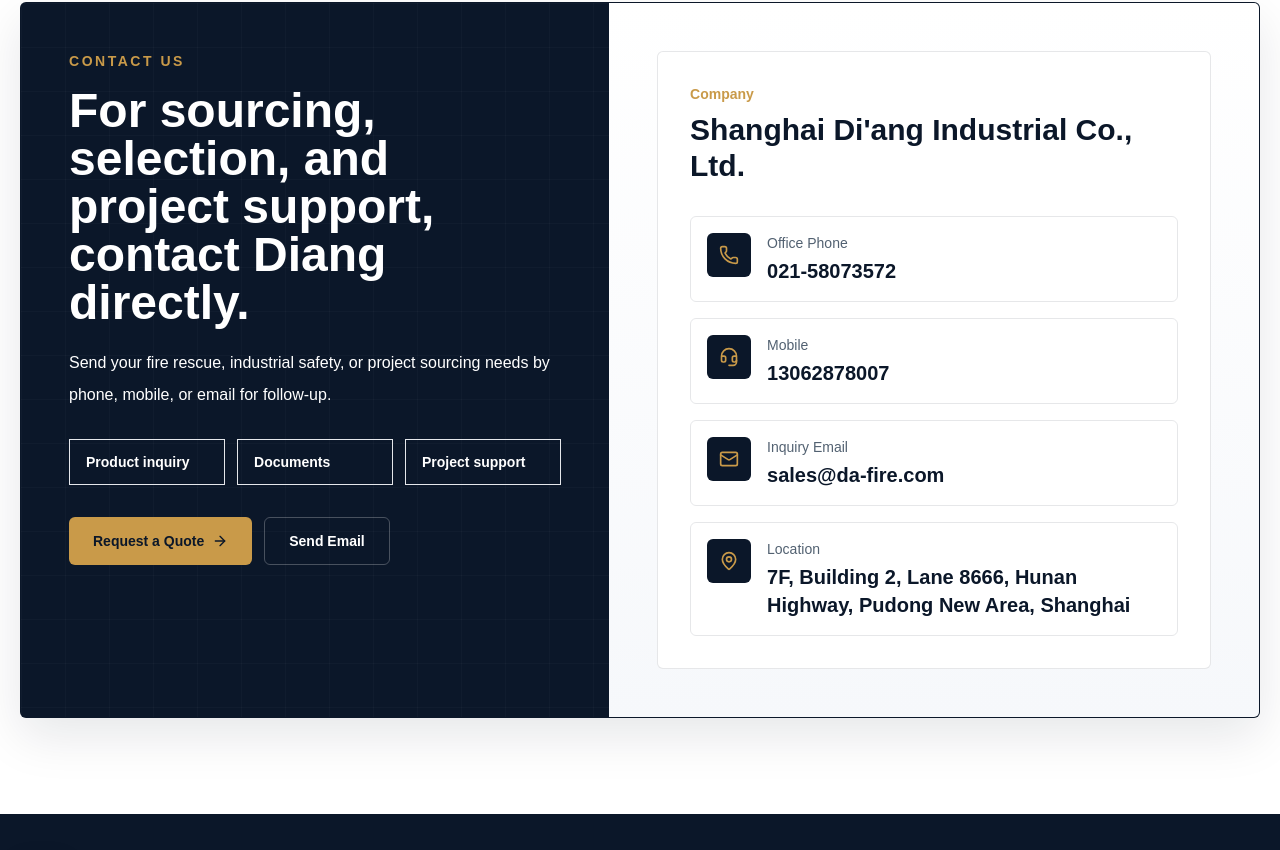
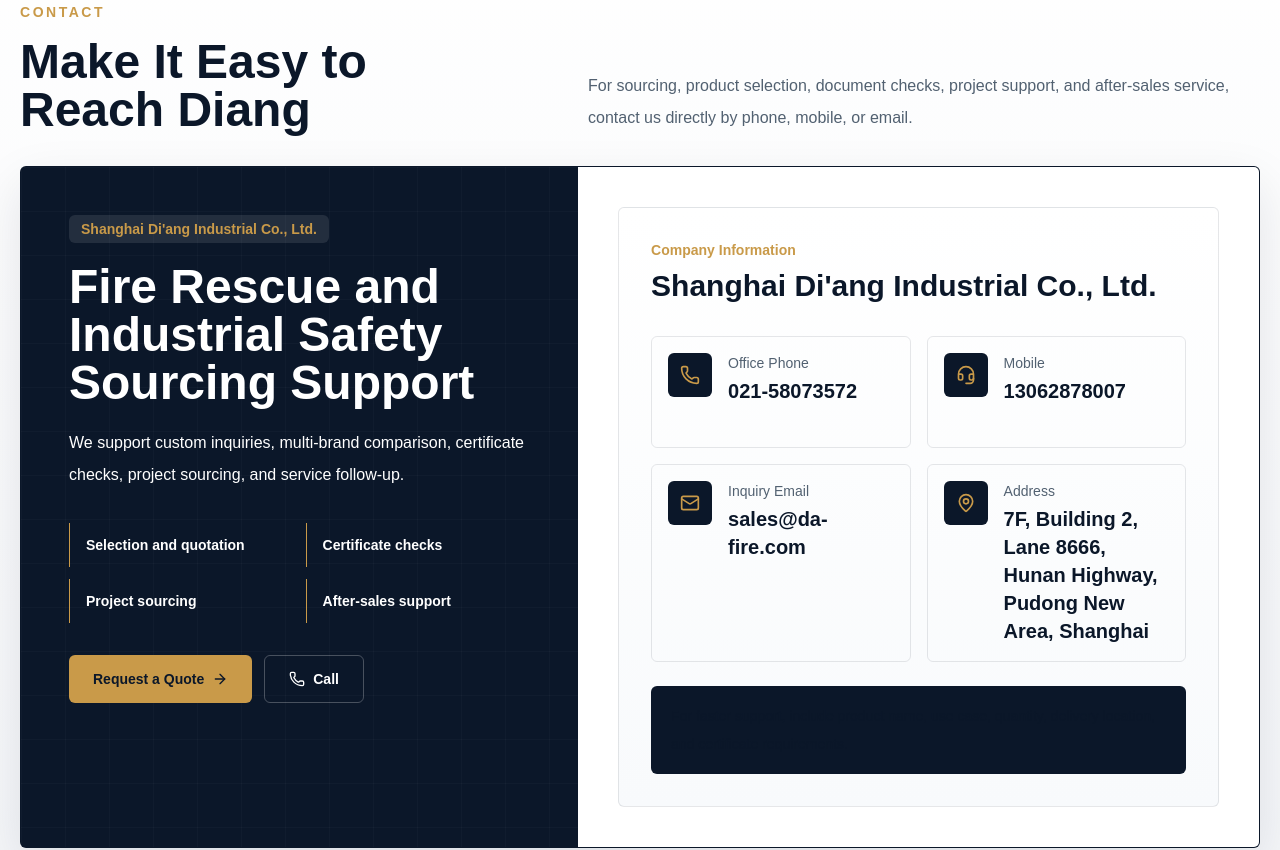
Before and after one commit to alexholland0726-create/diang-fire-platform, a Next.js app: page /en in a window 1280 px wide. Shown: the part 8063-8913 px from the top of the page. Built offline with nearby package versions, Linux system fonts and the light colour scheme.

Commit message:
Improve homepage contact section

```diff
--- a/app/[locale]/page.tsx
+++ b/app/[locale]/page.tsx
@@ -701,26 +701,46 @@
         </div>
       </section>
 
-      <section id="contact" className="bg-white px-5 py-16 md:py-24">
-        <div className="mx-auto max-w-7xl overflow-hidden rounded-md border border-ink/10 bg-ink shadow-soft">
-          <div className="grid lg:grid-cols-[0.95fr_1.05fr]">
-            <div className="relative p-7 text-white md:p-10 lg:p-12">
+      <section id="contact" className="bg-[linear-gradient(180deg,#FFFFFF_0%,#F3F5F8_100%)] px-5 py-16 md:py-24">
+        <div className="mx-auto max-w-7xl">
+          <div className="mb-8 grid gap-5 lg:grid-cols-[0.8fr_1.2fr] lg:items-end">
+            <div>
+              <div className="text-sm font-semibold uppercase tracking-[0.18em] text-gold">
+                {isZh ? "联系我们" : "Contact"}
+              </div>
+              <h2 className="mt-4 text-3xl font-semibold leading-tight text-ink md:text-5xl">
+                {isZh ? "把联系方式放在客户最容易找到的位置" : "Make It Easy to Reach Diang"}
+              </h2>
+            </div>
+            <p className="max-w-2xl leading-8 text-steel lg:justify-self-end">
+              {isZh
+                ? "采购咨询、产品选型、资料确认、项目配套和售后服务，都可以通过电话、手机或邮箱直接联系。"
+                : "For sourcing, product selection, document checks, project support, and after-sales service, contact us directly by phone, mobile, or email."}
+            </p>
+          </div>
+
+          <div className="overflow-hidden rounded-md border border-ink/10 bg-ink shadow-soft">
+            <div className="grid lg:grid-cols-[0.9fr_1.1fr]">
+              <div className="relative p-7 text-white md:p-10 lg:p-12">
               <div className="industrial-grid absolute inset-0 opacity-45" />
               <div className="relative">
-                <div className="text-sm font-semibold uppercase tracking-[0.18em] text-gold">
-                  {isZh ? "联系我们" : "Contact Us"}
+                <div className="inline-flex rounded-md bg-white/10 px-3 py-1 text-sm font-semibold text-gold">
+                  {isZh ? "上海帝昂实业有限公司" : "Shanghai Di'ang Industrial Co., Ltd."}
                 </div>
-                <h2 className="mt-4 text-3xl font-semibold leading-tight md:text-5xl">
-                  {isZh ? "采购咨询、产品选型、项目配套，欢迎直接联系帝昂。" : "For sourcing, selection, and project support, contact Diang directly."}
-                </h2>
+                <h3 className="mt-5 text-3xl font-semibold leading-tight md:text-5xl">
+                  {isZh ? "消防救援装备与工业安全产品采购咨询" : "Fire Rescue and Industrial Safety Sourcing Support"}
+                </h3>
                 <p className="mt-5 max-w-xl leading-8 text-white/68">
                   {isZh
-                    ? "如果您正在做消防救援装备、工业安全产品或项目采购，可以通过电话、手机或邮箱提交需求，我们会尽快跟进。"
-                    : "Send your fire rescue, industrial safety, or project sourcing needs by phone, mobile, or email for follow-up."}
+                    ? "我们更适合处理非标询价、多品牌对比、证书资料确认、项目批量采购和后续维保跟进。"
+                    : "We support custom inquiries, multi-brand comparison, certificate checks, project sourcing, and service follow-up."}
                 </p>
-                <div className="mt-7 grid gap-3 text-sm text-white/72 sm:grid-cols-3">
-                  {(isZh ? ["产品询价", "资料咨询", "项目配套"] : ["Product inquiry", "Documents", "Project support"]).map((item) => (
-                    <div key={item} className="border border-white/12 bg-white/8 px-4 py-3 font-semibold">
+                <div className="mt-8 grid gap-3 text-sm text-white/76 sm:grid-cols-2">
+                  {(isZh
+                    ? ["产品选型与报价", "证书与资料确认", "项目批量采购", "售后与维保跟进"]
+                    : ["Selection and quotation", "Certificate checks", "Project sourcing", "After-sales support"]
+                  ).map((item) => (
+                    <div key={item} className="border-l border-gold bg-white/8 px-4 py-3 font-semibold">
                       {item}
                     </div>
                   ))}
@@ -734,22 +754,23 @@
                     <ArrowRight className="h-4 w-4" />
                   </Link>
                   <a
-                    href={`mailto:${site.email}`}
-                    className="inline-flex h-12 items-center justify-center rounded-md border border-white/25 px-6 text-sm font-bold text-white hover:border-gold hover:text-gold"
+                    href={`tel:${site.phone}`}
+                    className="inline-flex h-12 items-center justify-center gap-2 rounded-md border border-white/25 px-6 text-sm font-bold text-white hover:border-gold hover:text-gold"
                   >
-                    {isZh ? "发送邮件" : "Send Email"}
+                    <Phone className="h-4 w-4" />
+                    {isZh ? "电话咨询" : "Call"}
                   </a>
                 </div>
               </div>
             </div>
-            <div className="bg-[linear-gradient(180deg,#FFFFFF_0%,#F6F8FB_100%)] p-7 md:p-10 lg:p-12">
-              <div className="rounded-md border border-ink/10 bg-white p-6 md:p-8">
-                <div className="text-sm font-semibold text-gold">{isZh ? "公司名称" : "Company"}</div>
+            <div className="bg-white p-6 md:p-8 lg:p-10">
+              <div className="rounded-md border border-ink/10 bg-[linear-gradient(180deg,#FFFFFF_0%,#F8FAFC_100%)] p-6 md:p-8">
+                <div className="text-sm font-semibold text-gold">{isZh ? "公司信息" : "Company Information"}</div>
                 <h3 className="mt-2 text-2xl font-semibold text-ink md:text-3xl">
                   {isZh ? site.nameZh : site.nameEn}
                 </h3>
-                <div className="mt-8 grid gap-4">
-                  <a href={`tel:${site.phone}`} className="flex gap-4 rounded-md border border-ink/10 p-4 transition hover:border-gold hover:bg-mist">
+                <div className="mt-8 grid gap-4 md:grid-cols-2">
+                  <a href={`tel:${site.phone}`} className="flex min-h-28 gap-4 rounded-md border border-ink/10 p-4 transition hover:border-gold hover:bg-mist">
                     <span className="grid h-11 w-11 shrink-0 place-items-center rounded-md bg-ink text-gold">
                       <Phone className="h-5 w-5" />
                     </span>
@@ -758,7 +779,7 @@
                       <span className="mt-1 block text-xl font-semibold text-ink">{site.phone}</span>
                     </span>
                   </a>
-                  <a href={`tel:${site.mobile}`} className="flex gap-4 rounded-md border border-ink/10 p-4 transition hover:border-gold hover:bg-mist">
+                  <a href={`tel:${site.mobile}`} className="flex min-h-28 gap-4 rounded-md border border-ink/10 p-4 transition hover:border-gold hover:bg-mist">
                     <span className="grid h-11 w-11 shrink-0 place-items-center rounded-md bg-ink text-gold">
                       <Headset className="h-5 w-5" />
                     </span>
@@ -767,7 +788,7 @@
                       <span className="mt-1 block text-xl font-semibold text-ink">{site.mobile}</span>
                     </span>
                   </a>
-                  <a href={`mailto:${site.email}`} className="flex gap-4 rounded-md border border-ink/10 p-4 transition hover:border-gold hover:bg-mist">
+                  <a href={`mailto:${site.email}`} className="flex min-h-28 gap-4 rounded-md border border-ink/10 p-4 transition hover:border-gold hover:bg-mist">
                     <span className="grid h-11 w-11 shrink-0 place-items-center rounded-md bg-ink text-gold">
                       <Mail className="h-5 w-5" />
                     </span>
@@ -776,19 +797,25 @@
                       <span className="mt-1 block break-words text-xl font-semibold text-ink">{site.email}</span>
                     </span>
                   </a>
-                  <div className="flex gap-4 rounded-md border border-ink/10 p-4">
+                  <div className="flex min-h-28 gap-4 rounded-md border border-ink/10 p-4">
                     <span className="grid h-11 w-11 shrink-0 place-items-center rounded-md bg-ink text-gold">
                       <MapPin className="h-5 w-5" />
                     </span>
                     <span>
-                      <span className="block text-sm text-steel">{isZh ? "服务区域" : "Location"}</span>
+                      <span className="block text-sm text-steel">{isZh ? "公司地址" : "Address"}</span>
                       <span className="mt-1 block text-xl font-semibold text-ink">{isZh ? site.addressZh : site.addressEn}</span>
                     </span>
                   </div>
                 </div>
+                <div className="mt-6 rounded-md bg-ink px-5 py-4 text-sm leading-7 text-white/76">
+                  {isZh
+                    ? "建议您在咨询时提供产品名称、使用场景、数量、交付地区和证书要求，我们可以更快判断规格和供货方案。"
+                    : "For faster support, include product name, use case, quantity, delivery location, and certificate requirements."}
+                </div>
               </div>
             </div>
           </div>
+        </div>
         </div>
       </section>
 
```
Also changed, not shown: 1 other file (tests, documents, lock files or other folders).
